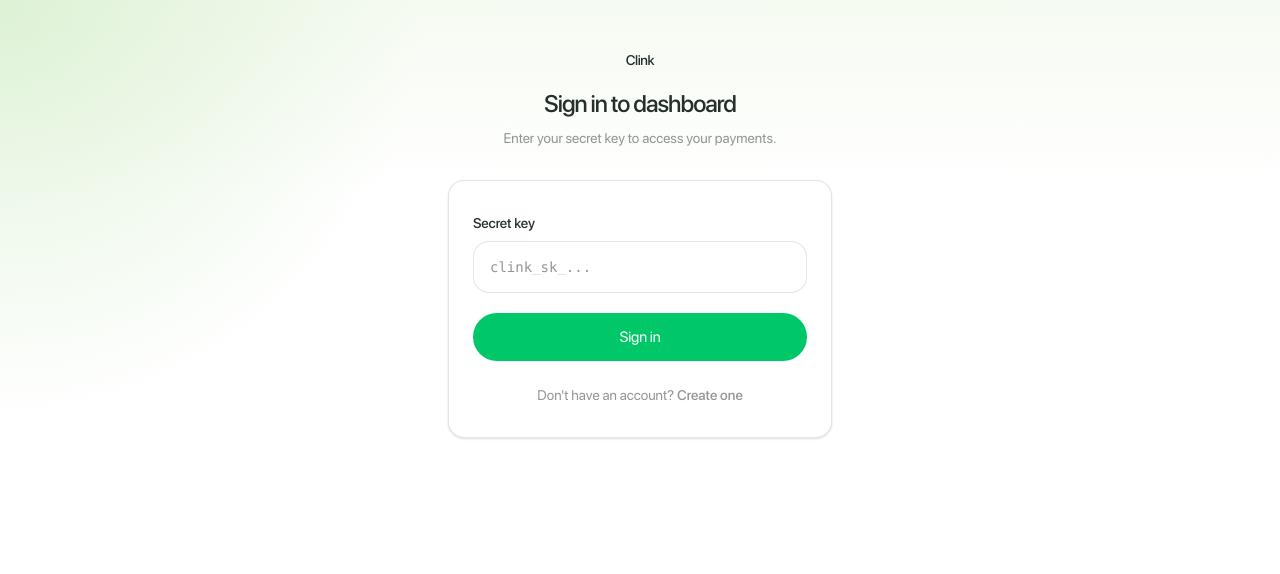
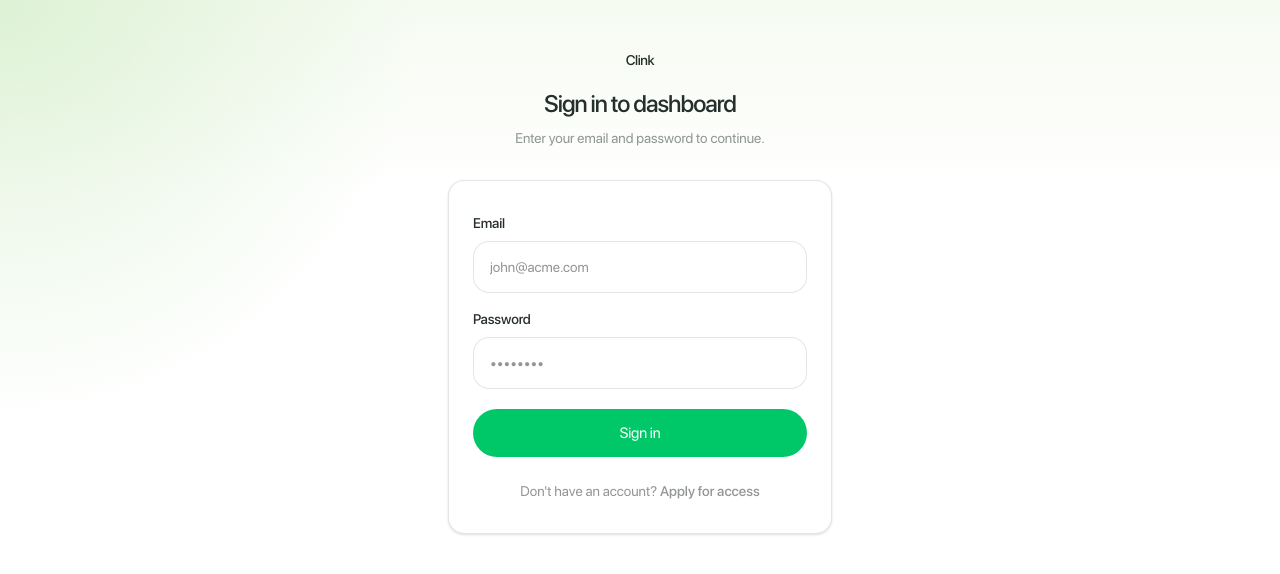
Before and after one commit to egokiemute/clink-app, a Next.js app: page /dashboard/login in a window 1280 px wide. Shown: the top 574 px of the page. Built offline with nearby package versions, Linux system fonts and the light colour scheme; no server answers.

Commit message:
new dashboard

```diff
--- a/app/admin/merchants/page.tsx
+++ b/app/admin/merchants/page.tsx
@@ -54,12 +54,18 @@
   async function handleApprove(id: string) {
     setActionLoading(id);
     try {
-      await adminFetch(`/admin/merchants/${id}/approve`, { method: "POST" });
+      const result = await adminFetch<{ merchant: Merchant; warning?: string }>(
+        `/admin/merchants/${id}/approve`,
+        { method: "POST" },
+      );
       setMerchants((prev) =>
         prev.map((m) =>
           m.id === id ? { ...m, verificationStatus: "approved" } : m,
         ),
       );
+      if (result.warning) {
+        alert(`Approved — but: ${result.warning}`);
+      }
     } catch (err) {
       alert(err instanceof Error ? err.message : "Failed to approve merchant");
     } finally {
--- a/app/dashboard/layout.tsx
+++ b/app/dashboard/layout.tsx
@@ -29,12 +29,24 @@
   },
   {
     href: "/dashboard/settings",
-    label: "API Key",
+    label: "Settings",
     icon: (
       <svg width="16" height="16" viewBox="0 0 16 16" fill="none" aria-hidden="true">
         <circle cx="6" cy="9" r="3.5" stroke="currentColor" strokeWidth="1.3" />
         <path d="M8.5 6.5l5 -4" stroke="currentColor" strokeWidth="1.3" strokeLinecap="round" />
         <path d="M12 4.5l1.5 1.5" stroke="currentColor" strokeWidth="1.3" strokeLinecap="round" />
+      </svg>
+    ),
+  },
+  {
+    href: "/documentation",
+    label: "Docs",
+    external: true,
+    icon: (
+      <svg width="16" height="16" viewBox="0 0 16 16" fill="none" aria-hidden="true">
+        <path d="M3 2.5h7l3 3V13a.5.5 0 01-.5.5h-9A.5.5 0 013 13V2.5z" stroke="currentColor" strokeWidth="1.3" />
+        <path d="M10 2.5V5.5H13" stroke="currentColor" strokeWidth="1.3" strokeLinecap="round" strokeLinejoin="round" />
+        <path d="M5.5 8.5h5M5.5 11h3" stroke="currentColor" strokeWidth="1.3" strokeLinecap="round" />
       </svg>
     ),
   },
@@ -72,7 +84,7 @@
         </a>
         <nav className="flex flex-1 flex-col gap-1">
           {NAV.map((item) => {
-            const active = pathname === item.href || (item.href !== "/dashboard" && pathname.startsWith(item.href));
+            const active = !item.external && (pathname === item.href || (item.href !== "/dashboard" && pathname.startsWith(item.href)));
             return (
               <a
                 key={item.href}
--- a/app/dashboard/login/page.tsx
+++ b/app/dashboard/login/page.tsx
@@ -2,30 +2,35 @@
 
 import { FormEvent, useState } from "react";
 import { useRouter } from "next/navigation";
-import { saveKey, apiFetch } from "../_lib/api";
-import type { Developer } from "../_lib/types";
+import { saveKey } from "../_lib/api";
+
+const API_URL = process.env.NEXT_PUBLIC_API_URL ?? "https://api.tryclink.com";
 
 export default function DashboardLoginPage() {
   const router = useRouter();
-  const [secretKey, setSecretKey] = useState("");
+  const [form, setForm] = useState({ email: "", password: "" });
   const [isSubmitting, setIsSubmitting] = useState(false);
   const [error, setError] = useState("");
 
   async function handleSubmit(e: FormEvent) {
     e.preventDefault();
-    if (!secretKey.startsWith("clink_sk_")) {
-      setError("Secret key must start with clink_sk_");
-      return;
-    }
     setIsSubmitting(true);
     setError("");
     try {
-      saveKey(secretKey);
-      await apiFetch<Developer>("/me");
+      const res = await fetch(`${API_URL}/developers/login`, {
+        method: "POST",
+        headers: { "Content-Type": "application/json" },
+        body: JSON.stringify({ email: form.email, password: form.password }),
+      });
+      const data = await res.json().catch(() => null);
+      if (!res.ok) {
+        setError(data?.message ?? "Invalid email or password.");
+        return;
+      }
+      saveKey(data.developer.secretKey);
       router.replace("/dashboard");
     } catch {
-      setError("Invalid secret key. Check it and try again.");
-      import("../_lib/api").then(({ clearKey }) => clearKey());
+      setError("Something went wrong. Please try again.");
     } finally {
       setIsSubmitting(false);
     }
@@ -42,24 +47,41 @@
             Sign in to dashboard
           </h1>
           <p className="mt-2 text-sm text-primary/50">
-            Enter your secret key to access your payments.
+            Enter your email and password to continue.
           </p>
         </div>
 
         <div className="rounded-2xl border border-border bg-white px-6 py-8 shadow-sm">
           <form onSubmit={handleSubmit} className="flex flex-col gap-4">
             <div className="flex flex-col gap-2">
-              <label htmlFor="key" className="text-sm font-medium tracking-[-0.01em] text-primary">
-                Secret key
+              <label htmlFor="email" className="text-sm font-medium tracking-[-0.01em] text-primary">
+                Email
               </label>
               <input
-                id="key"
+                id="email"
+                type="email"
+                required
+                autoComplete="email"
+                value={form.email}
+                onChange={(e) => setForm((f) => ({ ...f, email: e.target.value }))}
+                placeholder="john@acme.com"
+                className="min-h-13 rounded-2xl border border-border bg-white/90 px-4 py-3 text-sm text-primary outline-none transition focus:border-brand/50"
+              />
+            </div>
+
+            <div className="flex flex-col gap-2">
+              <label htmlFor="password" className="text-sm font-medium tracking-[-0.01em] text-primary">
+                Password
+              </label>
+              <input
+                id="password"
                 type="password"
                 required
-                value={secretKey}
-                onChange={(e) => setSecretKey(e.target.value)}
-                placeholder="clink_sk_..."
-                className="min-h-13 rounded-2xl border border-border bg-white/90 px-4 py-3 font-mono text-sm text-primary outline-none transition focus:border-brand/50"
+                autoComplete="current-password"
+                value={form.password}
+                onChange={(e) => setForm((f) => ({ ...f, password: e.target.value }))}
+                placeholder="••••••••"
+                className="min-h-13 rounded-2xl border border-border bg-white/90 px-4 py-3 text-sm text-primary outline-none transition focus:border-brand/50"
               />
             </div>
 
@@ -72,14 +94,14 @@
               disabled={isSubmitting}
               className="mt-1 flex min-h-12 items-center justify-center rounded-full bg-brand px-8 py-3 text-[15px] tracking-[-0.01em] text-white transition disabled:cursor-not-allowed disabled:opacity-60"
             >
-              {isSubmitting ? "Verifying..." : "Sign in"}
+              {isSubmitting ? "Signing in..." : "Sign in"}
             </button>
           </form>
 
           <p className="mt-6 text-center text-sm text-primary/50">
             Don&apos;t have an account?{" "}
             <a href="/signup" className="font-medium text-primary underline underline-offset-4">
-              Create one
+              Apply for access
             </a>
           </p>
         </div>
--- a/app/dashboard/settings/page.tsx
+++ b/app/dashboard/settings/page.tsx
@@ -8,6 +8,7 @@
   const [developer, setDeveloper] = useState<Developer | null>(null);
   const [loading, setLoading] = useState(true);
   const [copied, setCopied] = useState(false);
+  const [copiedWallet, setCopiedWallet] = useState(false);
   const [revealed, setRevealed] = useState(false);
 
   useEffect(() => {
@@ -20,6 +21,13 @@
     await navigator.clipboard.writeText(key);
     setCopied(true);
     setTimeout(() => setCopied(false), 2000);
+  }
+
+  async function handleCopyWallet() {
+    if (!developer?.stellarPublicKey) return;
+    await navigator.clipboard.writeText(developer.stellarPublicKey);
+    setCopiedWallet(true);
+    setTimeout(() => setCopiedWallet(false), 2000);
   }
 
   if (loading) return <div className="h-48 animate-pulse rounded-2xl bg-surface-strong" />;
@@ -84,6 +92,37 @@
           </p>
         </div>
       </div>
+
+      <div className="rounded-2xl border border-border bg-white px-6 py-6">
+        <h2 className="mb-1 text-sm font-medium text-primary">Stellar wallet</h2>
+        <p className="mb-4 text-xs text-primary/45">
+          Your dedicated USDC wallet address on the Stellar network. All customer payments route here.
+        </p>
+
+        {developer?.stellarPublicKey ? (
+          <>
+            <div className="flex items-center justify-between rounded-xl border border-border bg-surface px-4 py-3">
+              <p className="min-w-0 flex-1 truncate font-mono text-sm text-primary">
+                {developer.stellarPublicKey}
+              </p>
+              <button
+                onClick={handleCopyWallet}
+                className="ml-3 shrink-0 rounded-lg px-3 py-1.5 text-xs font-medium text-primary/60 transition hover:bg-surface-strong hover:text-primary"
+              >
+                {copiedWallet ? "Copied!" : "Copy"}
+              </button>
+            </div>
+            <p className="mt-3 text-xs text-primary/40">
+              Network: <span className="font-medium text-primary/60">Stellar</span> · Asset: <span className="font-medium text-primary/60">USDC</span>
+            </p>
+          </>
+        ) : (
+          <div className="rounded-xl border border-border bg-surface px-4 py-4 text-center">
+            <p className="text-sm text-primary/40">Wallet not yet assigned</p>
+            <p className="mt-1 text-xs text-primary/30">Your Stellar wallet will appear here once your account is approved.</p>
+          </div>
+        )}
+      </div>
     </div>
   );
 }
--- a/app/signup/page.tsx
+++ b/app/signup/page.tsx
@@ -20,6 +20,8 @@
   const [form, setForm] = useState({
     name: "",
     email: "",
+    password: "",
+    confirmPassword: "",
     company: "",
     businessName: "",
     businessType: "",
@@ -30,6 +32,14 @@
 
   async function handleSubmit(e: FormEvent) {
     e.preventDefault();
+    if (form.password.length < 8) {
+      setError("Password must be at least 8 characters.");
+      return;
+    }
+    if (form.password !== form.confirmPassword) {
+      setError("Passwords do not match.");
+      return;
+    }
     setIsSubmitting(true);
     setError("");
     try {
@@ -39,6 +49,7 @@
         body: JSON.stringify({
           name: form.name,
           email: form.email,
+          password: form.password,
           company: form.company || undefined,
           businessName: form.businessName,
           businessType: form.businessType,
@@ -192,6 +203,33 @@
             </div>
           </div>
 
+          <div className="grid gap-4 sm:grid-cols-2">
+            <div className="flex flex-col gap-2">
+              <label htmlFor="password" className="text-sm font-medium tracking-[-0.01em] text-black">
+                Password
+              </label>
+              <input
+                id="password" type="password" required autoComplete="new-password"
+                value={form.password}
+                onChange={(e) => setForm((f) => ({ ...f, password: e.target.value }))}
+                placeholder="Min. 8 characters"
+                className="min-h-13 rounded-2xl border border-border bg-white/90 px-4 py-3 text-base text-black outline-none transition focus:border-brand/50"
+              />
+            </div>
+            <div className="flex flex-col gap-2">
+              <label htmlFor="confirmPassword" className="text-sm font-medium tracking-[-0.01em] text-black">
+                Confirm password
+              </label>
+              <input
+                id="confirmPassword" type="password" required autoComplete="new-password"
+                value={form.confirmPassword}
+                onChange={(e) => setForm((f) => ({ ...f, confirmPassword: e.target.value }))}
+                placeholder="Repeat password"
+                className="min-h-13 rounded-2xl border border-border bg-white/90 px-4 py-3 text-base text-black outline-none transition focus:border-brand/50"
+              />
+            </div>
+          </div>
+
           {error && (
             <p className="rounded-2xl bg-red-50 px-4 py-3 text-sm text-red-700">{error}</p>
           )}
```
